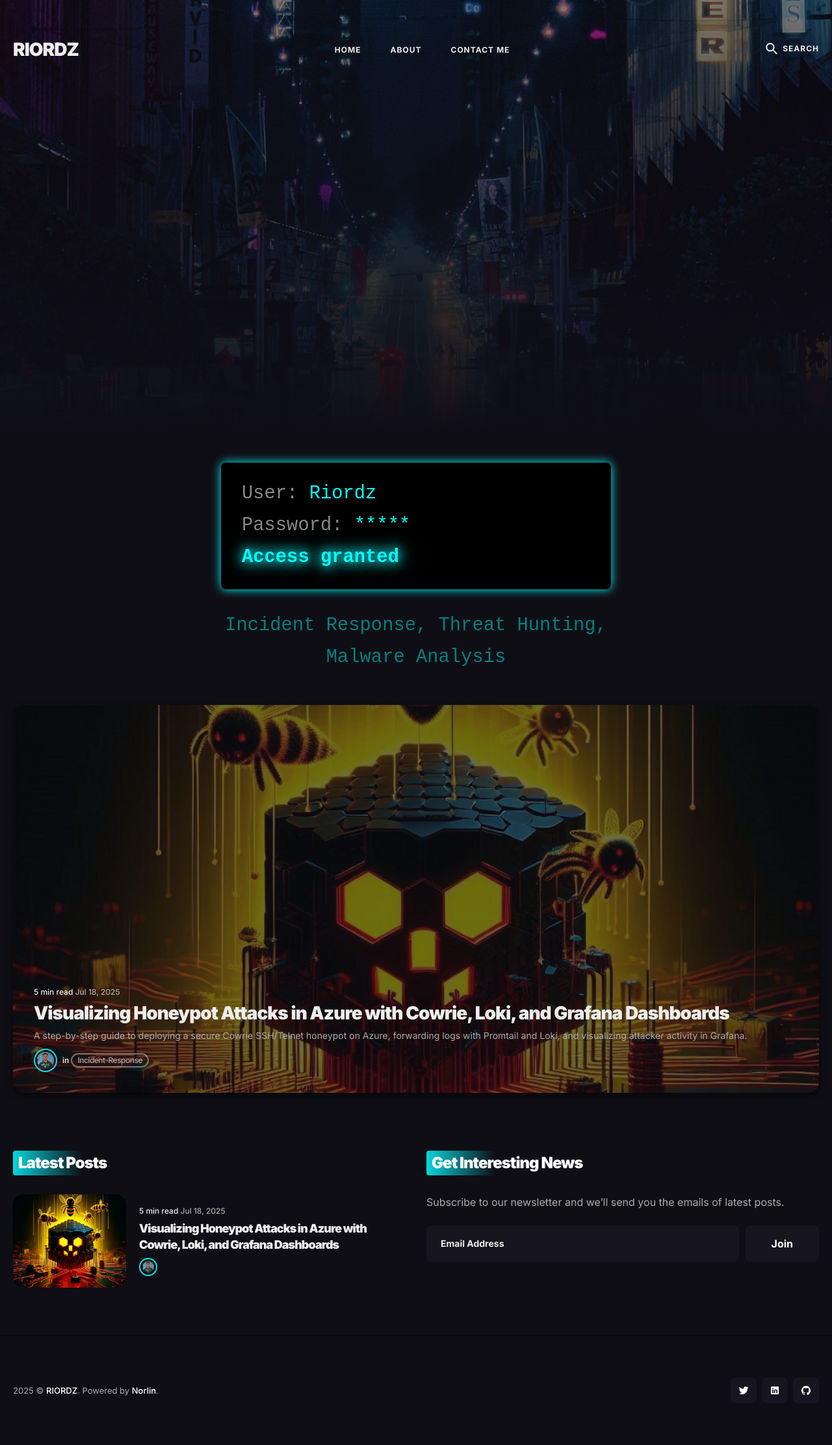
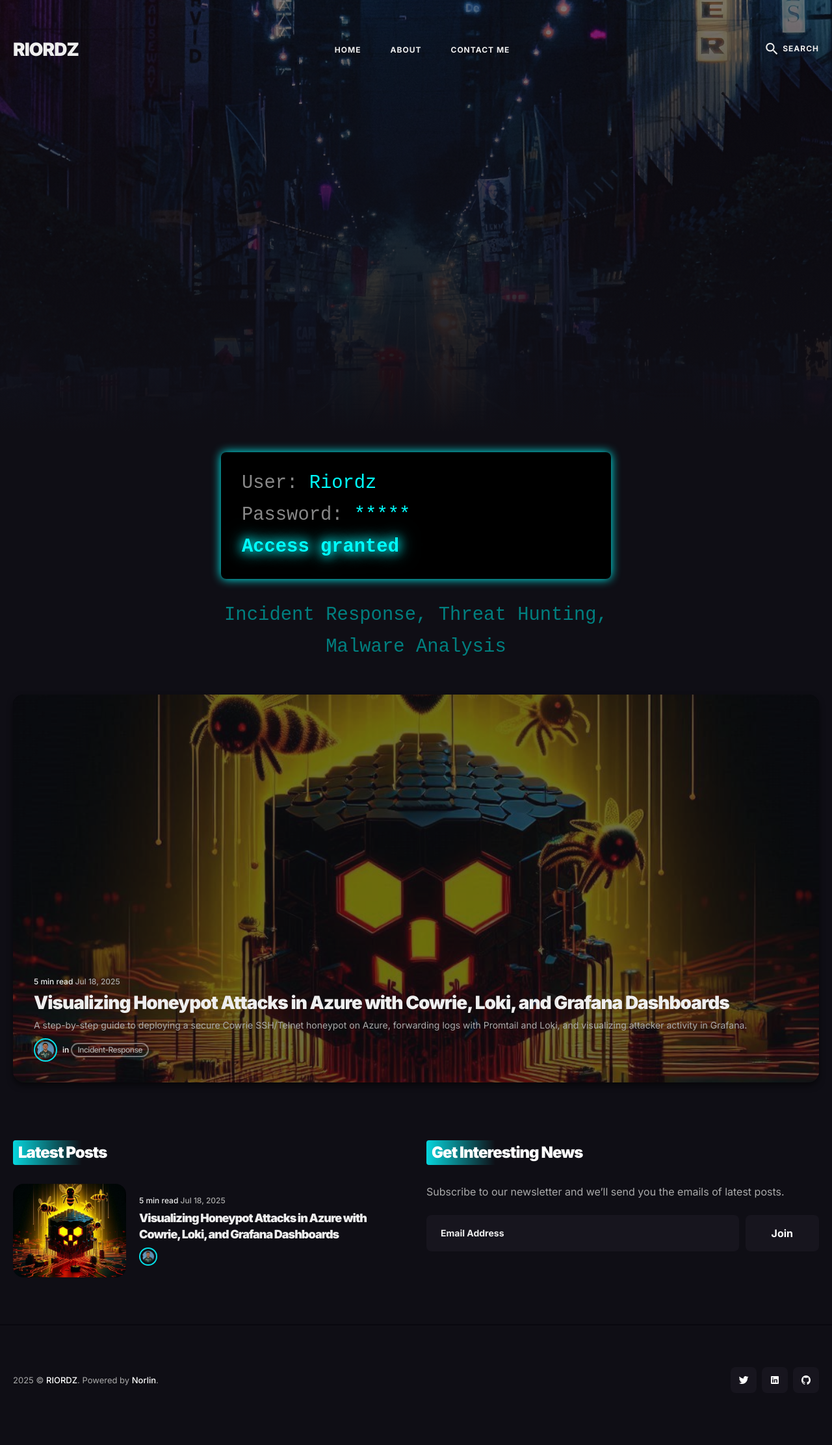
Before and after one commit to Riordz/Riordz.github.io, a Jekyll site: the page built from index.html, in a window 1280 px wide. Shown: the whole page at 65% size. Built offline with Jekyll 4.4.1, drawn with Linux system fonts in a browser that asks for light colours; nearby versions of some CDN libraries; the list of posts is cut into pages by our own code.

Commit message:
Edits to Post Again

```diff
--- a/index.html
+++ b/index.html
@@ -27,13 +27,13 @@
 {% endif %}
 <!-- end hero -->
 
-<!-- FEATURED POSTS - Keep them visible, up top -->
-<div class="featured-posts-container" style="margin-top: 1rem; margin-bottom: 3rem;">
+<!-- FEATURED POSTS - keep margin below it -->
+<div class="featured-posts-container" style="margin-top: 1rem; margin-bottom: 4rem; position: relative; z-index: 1;">
   {% include featured-posts.html %}
 </div>
 
 <!-- TERMINAL LOGIN ANIMATION BELOW FEATURED POSTS -->
-<section id="terminal-login" style="max-width: 600px; margin: 0 auto 3rem auto;">
+<section id="terminal-login" style="max-width: 600px; margin: -2rem auto 3rem auto; position: relative; z-index: 0;">
   <pre id="matrix-terminal"></pre>
   <div id="specialties" style="display:none; margin-top: 2rem; font-family: 'Courier New', monospace; font-size: 1.8rem; color: #008080; text-align: center; animation: pulse 2.5s infinite ease-in-out;">
     Incident Response, Threat Hunting, Malware Analysis
```
Also changed, not shown: other parts of index.html (+1 -1 lines).
